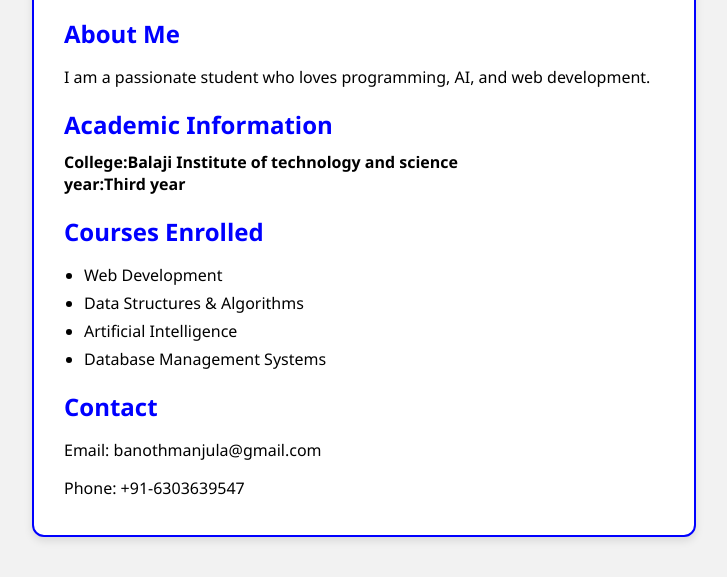
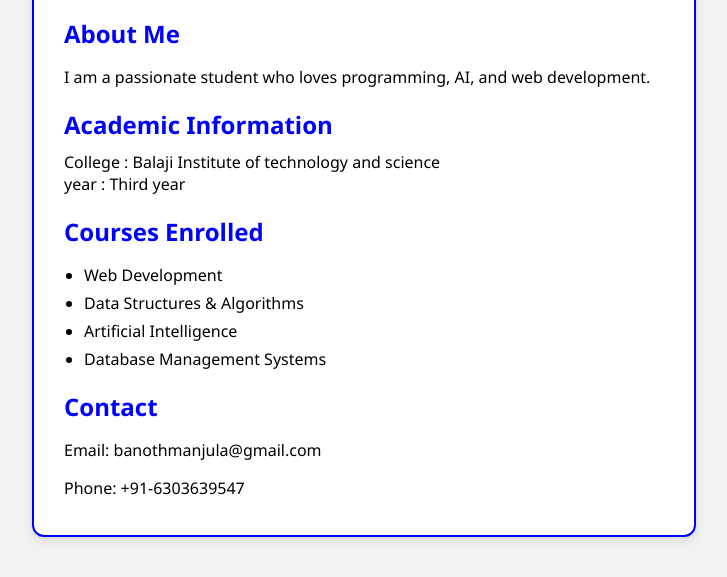
Before and after one commit to Manjulabanoth/profile, a plain HTML site: page index.html in a window 1280 px wide. Shown: the part 347-924 px from the top of the page, without its empty margins (276-1003 px from the left). Drawn offline with Linux system fonts and the light colour scheme.

Commit message:
Update index.html

```diff
--- a/index.html
+++ b/index.html
@@ -19,8 +19,8 @@
     </div>
     <div class="profile-section">
       <h2>Academic Information</h2>
-      <strong>College:Balaji Institute of technology and science</strong><br>
-      <strong>year:Third year</strong>
+      College : Balaji Institute of technology and science<br>
+      year : Third year
 
     <div class="profile-section">
       <h2>Courses Enrolled</h2>
```
